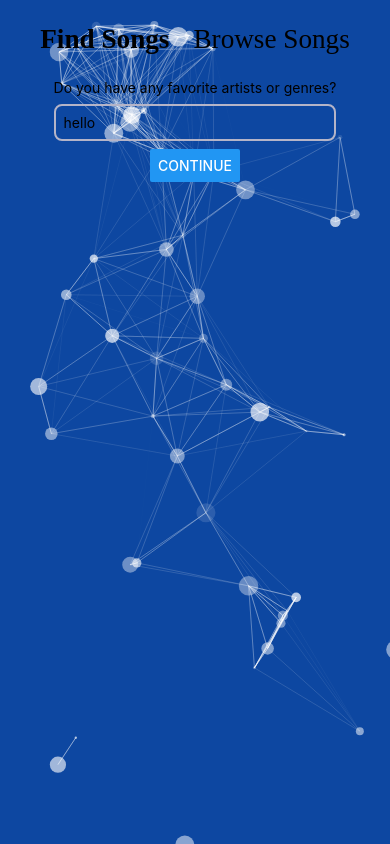
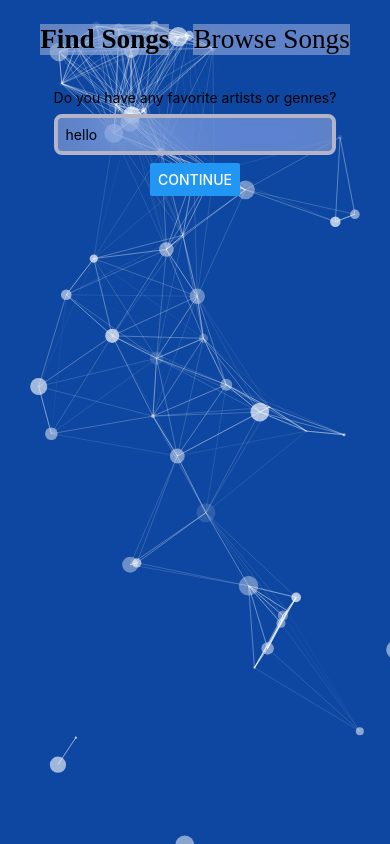
Before and after one commit to aloshon/theadvocator, a React Native app: screen / in a window 390 px wide. Built offline with nearby package versions, Linux system fonts and the light colour scheme.

Commit message:
move logic to prevent unnecessary rerenders

```diff
--- a/App.tsx
+++ b/App.tsx
@@ -1,98 +1,13 @@
-import { Button, StyleSheet, Text, TextInput, View } from 'react-native';
-import { useState, useCallback, createContext, FC, useEffect, Component } from "react";
-import { Prompts, PromptsProps } from "./Prompts";
-import { Browse, BrowseProps } from "./Browse";
-import { Tabs } from "./Tabs";
-import MaterialCommunityIcons from 'react-native-vector-icons/MaterialCommunityIcons';
+import { StyleSheet, View } from 'react-native';
+import { useCallback } from "react";
+import { CurrentComponent } from "./CurrentComponent";
 import Particles from 'react-particles';
 import {particles} from './config/configParticles';
 import { loadFull } from "tsparticles";
-import type { Container, Engine, Canvas } from "tsparticles-engine";
-
-export interface Song {
-  title?: string,
-  artists?: string[],
-  background?: string,
-  duration?: number,
-  rank?: number,
-  preview?: string,
-  children?: React.ReactNode
-};
-
-export type Themes = {
-  [key: string]: Theme,
-};
-
-export type Theme = {
-  primary: string,
-  secondary: string,
-  background: string,
-};
-
-type ActiveComponent = Element;
-
-export type TabComponents = {
-  [key: number]: ActiveComponent
-};
-
+import type { Container, Engine } from "tsparticles-engine";
 
 
 export default function App() {
-  const [promptPage, setPromptPage] = useState(true);
-  const [songs, setSongs] = useState<Song[]>([{
-    title: "test song1",
-    artists: ["artist1", "artist2"],
-    background: "background",
-    duration: 100,
-    rank: 20,
-    preview: "none"
-  },
-  {
-    title: "test song2",
-    artists: ["artist3", "artist2"],
-    background: "background2",
-    duration: 300,
-    rank: 230,
-    preview: "none"
-  },
-  {
-    title: "test song3",
-    artists: ["artist3", "artist4"],
-    background: "background",
-    duration: 140,
-    rank: 30,
-    preview: "none"
-  },
-  {
-    title: "test song4",
-    artists: ["artist1", "artist4"],
-    background: "background",
-    duration: 200,
-    rank: 10,
-    preview: "none"
-  }]);
-  const [currentTheme, setCurrentTheme] = useState<Theme>(themes["light"]);
-  const [currentTab, setCurrentTab] = useState<number>(0);
-
-  const toggleThemes = (theme:string) => {
-    setCurrentTheme(themes[theme]);
-  };
-
-  const ThemeContext = createContext(currentTheme);
-
-  const tabComponents: TabComponents = {
-    0: <Prompts setSongs={setSongs} toggleThemes={toggleThemes} themes={themes} currentTheme={currentTheme} />,
-    1: <Browse songs={songs} currentTheme={currentTheme} />,
-  }
-  // Create onClick function to change tab that updates current component and props
-  // Animate tabs being updated!
-  const tabNames:string[] = ["Find Songs", "Browse Songs"];
-  const [CurrentComponent, setCurrentComponent] = useState<ActiveComponent>(tabComponents[currentTab]);
-  console.log(tabNames);
-  console.log(CurrentComponent);
-
-  const updateCurrentComponent = (component: ActiveComponent): void => setCurrentComponent(component);
-
   const particlesInit = useCallback(async (engine: Engine) => {
     console.log(engine);
 
@@ -106,18 +21,7 @@ export default function App() {
       await console.log(container);
   }, []);
 
-  useEffect(() => {
-    const newComponent = tabComponents[currentTab];
-    updateCurrentComponent(newComponent);
-  }, [currentTab]);
-
-  while(setSongs === undefined){
-    return null;
-  }
-// Put current component in its own component so Particles doesnt reload
-
   return (
-    <ThemeContext.Provider value={currentTheme}>
     <View style={styles.mainContainer}>
       <View style={styles.container}>
         <Particles
@@ -130,10 +34,8 @@ export default function App() {
           options={particles}
         />
       </View>
-        <Tabs tabs={tabNames} activeTab={currentTab} setActiveTab={setCurrentTab} currentTheme={currentTheme} />
-        <>{CurrentComponent} </>
+      <CurrentComponent />
     </View>
-    </ThemeContext.Provider>
   );
 }
 
@@ -149,26 +51,3 @@ const styles = StyleSheet.create({
     width: "100%"
   }
 });
-
-const themes: Themes = {
-  light: {
-    primary: 'rgb(120, 120, 120)',
-    secondary: 'rgb(180, 180, 200)',
-    background: 'rgb(240, 240, 240)',
-  },
-  dark: {
-    primary: 'rgb(200, 200, 200)',
-    secondary: 'rgb(100, 100, 100)',
-    background: 'rgb(40, 40, 40)',
-  },
-  cool: {
-    primary: 'rgb(30, 147, 242)',
-    secondary: 'rgb(30, 242, 147)',
-    background: 'rgb(160, 228, 228)',
-  },
-  snug: {
-    primary: 'rgb(242, 147, 30)',
-    secondary: 'rgb(147, 242, 30)',
-    background: 'rgb(228, 228, 160)',
-  },
-}
--- /dev/null
+++ b/CurrentComponent.tsx
@@ -0,0 +1,124 @@
+import { useState, useEffect, FC } from "react";
+import { Prompts, PromptsProps } from "./Prompts";
+import { Browse, BrowseProps } from "./Browse";
+import { Tabs } from "./Tabs";
+import MaterialCommunityIcons from 'react-native-vector-icons/MaterialCommunityIcons';
+
+type ActiveComponent = Element;
+type TabComponents = {
+  [key: number]: ActiveComponent
+};
+
+export type Themes = {
+  [key: string]: Theme,
+};
+export type Theme = {
+  primary: string,
+  secondary: string,
+  background: string,
+  fontColor: string,
+};
+export interface Song {
+  title?: string,
+  artists?: string[],
+  background?: string,
+  duration?: number,
+  rank?: number,
+  preview?: string,
+  children?: React.ReactNode
+};
+
+export const CurrentComponent = () => {
+	const [songs, setSongs] = useState<Song[]>([{
+    title: "test song1",
+    artists: ["artist1", "artist2"],
+    background: "background",
+    duration: 100,
+    rank: 20,
+    preview: "none"
+  },
+  {
+    title: "test song2",
+    artists: ["artist3", "artist2"],
+    background: "background2",
+    duration: 300,
+    rank: 230,
+    preview: "none"
+  },
+  {
+    title: "test song3",
+    artists: ["artist3", "artist4"],
+    background: "background",
+    duration: 140,
+    rank: 30,
+    preview: "none"
+  },
+  {
+    title: "test song4",
+    artists: ["artist1", "artist4"],
+    background: "background",
+    duration: 200,
+    rank: 10,
+    preview: "none"
+  }]);
+
+  const [currentTheme, setCurrentTheme] = useState<Theme>(themes["light"]);
+  const toggleThemes = (theme:string) => {
+    setCurrentTheme(themes[theme]);
+  };
+  const tabComponents: TabComponents = {
+    0: <Prompts setSongs={setSongs} toggleThemes={toggleThemes} themes={themes} currentTheme={currentTheme} />,
+    1: <Browse songs={songs} currentTheme={currentTheme} />,
+  };
+
+  const [currentTab, setCurrentTab] = useState<number>(0);
+  const [CurrentComponent, setCurrentComponent] = useState<ActiveComponent>(tabComponents[currentTab]);
+	const updateCurrentComponent = (component: ActiveComponent): void => setCurrentComponent(component);
+
+	useEffect(() => {
+    const newComponent = tabComponents[currentTab];
+    updateCurrentComponent(newComponent);
+  }, [currentTab]);
+
+  const tabNames:string[] = ["Find Songs", "Browse Songs"];
+
+  console.log(CurrentComponent);
+
+	while(setSongs === undefined){
+    return null;
+  }
+
+	return (
+    <>
+      <Tabs tabs={tabNames} activeTab={currentTab} setActiveTab={setCurrentTab} currentTheme={currentTheme} />
+      {CurrentComponent}
+    </>
+  )
+};
+
+const themes: Themes = {
+  light: {
+    primary: 'rgb(120, 120, 120)',
+    secondary: 'rgb(180, 180, 200)',
+    background: 'rgb(240, 240, 240)',
+    fontColor: '#333333',
+  },
+  dark: {
+    primary: 'rgb(200, 200, 200)',
+    secondary: 'rgb(100, 100, 100)',
+    background: 'rgb(40, 40, 40)',
+    fontColor: '#CCCCCC',
+  },
+  cool: {
+    primary: 'rgb(30, 147, 242)',
+    secondary: 'rgb(30, 242, 147)',
+    background: 'rgb(160, 228, 228)',
+    fontColor: '#CCCCCC',
+  },
+  snug: {
+    primary: 'rgb(242, 147, 30)',
+    secondary: 'rgb(147, 242, 30)',
+    background: 'rgb(228, 228, 160)',
+    fontColor: '#333333',
+  },
+}
--- a/Prompts.tsx
+++ b/Prompts.tsx
@@ -1,7 +1,7 @@
 import { StatusBar } from 'expo-status-bar';
 import { Button, ButtonProps, StyleSheet, Text, TextInput, View } from 'react-native';
 import { useState, FC } from "react";
-import {Song, Themes, Theme} from "./App";
+import {Song, Themes, Theme} from "./CurrentComponent";
 
 export interface PromptsProps {
   setSongs: React.Dispatch<React.SetStateAction<Song[]>>
@@ -24,8 +24,7 @@ export const Prompts = ({setSongs, toggleThemes, themes, currentTheme}: PromptsP
       // width: "100%",
       flexDirection: 'column',
       textAlign: 'center',
-      marginBottom: 10
-
+      margin: 10
     },
     promptContainer: {
       display: "flex",
@@ -39,7 +38,9 @@ export const Prompts = ({setSongs, toggleThemes, themes, currentTheme}: PromptsP
       padding: "8px",
       margin: "8px",
       boxSizing: "border-box",
-      border: `2px solid ${currentTheme.secondary}`,
+      border: `4px solid ${currentTheme.secondary}`,
+      backgroundColor: "rgba(200, 200, 200, .45)",
+      backdropFilter: "saturate(200%) blur(25px)",
     }
   });
 
--- a/Tabs.tsx
+++ b/Tabs.tsx
@@ -1,12 +1,13 @@
 import React, { useEffect, useState } from "react";
 import { View, StyleSheet } from "react-native";
-import { Theme } from "./App";
+import { Theme } from "./CurrentComponent";
 import MaterialCommunityIcons from 'react-native-vector-icons/MaterialCommunityIcons';
 
 // The tab system should be like so : {number: component}
 // Tab Componnent just keeps track of the active tab and displays it
 // (just the tab bar not the component, App still displays them)
-//
+// Create onClick function to change tab that updates current component and props
+// Animate tabs being updated!
 
 interface TabsProps {
   tabs: string[],
@@ -24,6 +25,8 @@ const styles = StyleSheet.create({
   tab: {
     margin: 12,
     fontSize:  "1.7rem",
+    backgroundColor: "rgba(200, 200, 200, .45)",
+    backdropFilter: "saturate(200%) blur(25px)",
   }
 });
 
@@ -37,7 +40,7 @@ export const Tabs = ({tabs, activeTab=0, setActiveTab, currentTheme}: TabsProps)
   // (add animations!!!)
   return (
     <View style={styles.container}>
-      {tabs.map((tab, index) => (tab === tabs[activeTab] ? <span style={styles.tab}><b>{tab}</b></span> : <span style={styles.tab} onClick={() => setActiveTab(index)}>{tab}</span>))}
+      {tabs.map((tab, index) => (tab === tabs[activeTab] ? <div style={styles.tab}><b>{tab}</b></div> : <div style={styles.tab} onClick={() => setActiveTab(index)}>{tab}</div>))}
     </View>
   )
 };
```
Lines whose indentation alone changed are shown as unchanged.
